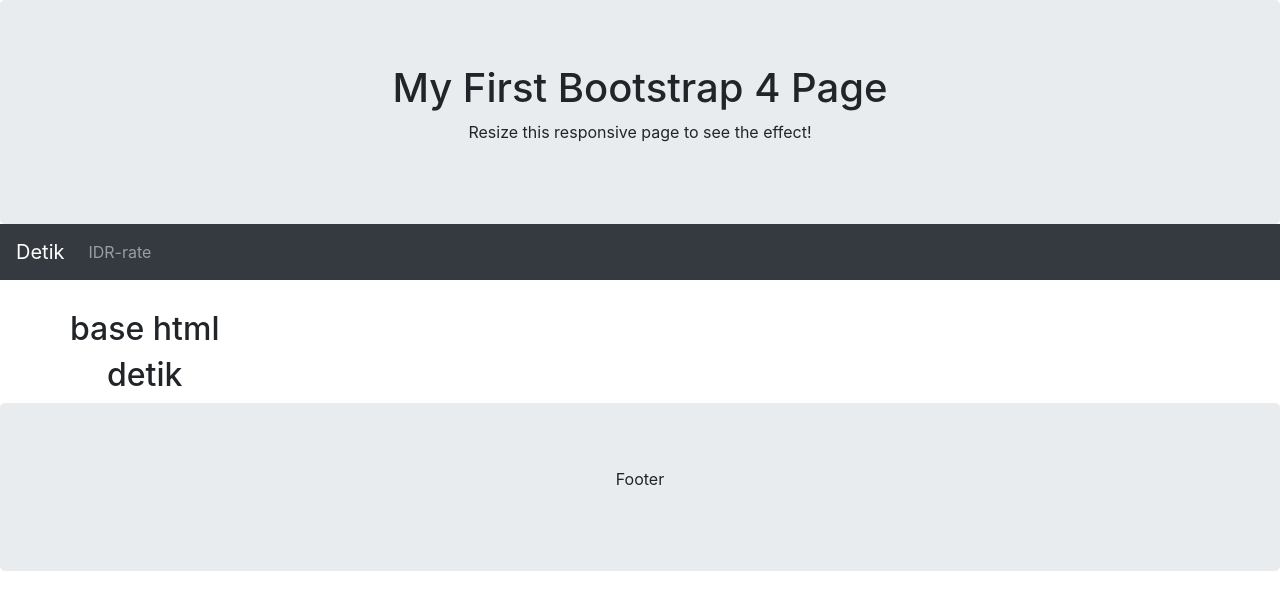
After one commit to ArisPython/scrapingDetik, a Flask app: template templates/detik.html in a window 1280 px wide. The commit adds this page. Shown: the top 610 px of the page. Run offline with Flask 2, Linux system fonts and the light colour scheme; the template is opened without the code that fills it, so the values that code supplies are empty; some libraries are stand-ins or nearby versions.

Commit message:
new commit

```diff
--- a/run_flask.py
+++ b/run_flask.py
@@ -8,7 +8,7 @@ app = Flask(__name__)
 #routing ke directory index.html
 @app.route('/')
 def home():
-    return render_template('index.html')
+    return render_template('base.html')
 
 @app.route('/detik')
 def detik_populer():
@@ -19,7 +19,13 @@ def detik_populer():
     titles_popular = populer_area.find_all(attrs={'class': 'media__title'})
     images_populer = populer_area.find_all(attrs={'class': 'media__image'})
 
-    return render_template('index.html', images_populer=images_populer)
+    return render_template('detik.html', images_populer=images_populer)
+
+@app.route('/idr_rate')
+def idr_rate():
+    url = requests.get('http://www.floatrates.com/daily/idr.json')
+    data = url.json()
+    return render_template('idr_rate.html', data_json=data.values())
 
 if __name__ == '__main__':
     app.run(debug=True)
--- /dev/null
+++ b/templates/base.html
@@ -0,0 +1,56 @@
+<!DOCTYPE html>
+<html lang="en">
+<head>
+  <title>Bootstrap 4 Website Example</title>
+  <meta charset="utf-8">
+  <meta name="viewport" content="width=device-width, initial-scale=1">
+  <link rel="stylesheet" href="https://maxcdn.bootstrapcdn.com/bootstrap/4.5.2/css/bootstrap.min.css">
+  <script src="https://ajax.googleapis.com/ajax/libs/jquery/3.5.1/jquery.min.js"></script>
+  <script src="https://cdnjs.cloudflare.com/ajax/libs/popper.js/1.16.0/umd/popper.min.js"></script>
+  <script src="https://maxcdn.bootstrapcdn.com/bootstrap/4.5.2/js/bootstrap.min.js"></script>
+  <style>
+  .fakeimg {
+    height: 200px;
+    background: #aaa;
+  }
+  </style>
+</head>
+<body>
+
+<div class="jumbotron text-center" style="margin-bottom:0">
+  <h1>My First Bootstrap 4 Page</h1>
+  <p>Resize this responsive page to see the effect!</p>
+</div>
+
+<nav class="navbar navbar-expand-sm bg-dark navbar-dark">
+  <a class="navbar-brand" href="/detik">Detik</a>
+  <button class="navbar-toggler" type="button" data-toggle="collapse" data-target="#collapsibleNavbar">
+    <span class="navbar-toggler-icon"></span>
+  </button>
+  <div class="collapse navbar-collapse" id="collapsibleNavbar">
+    <ul class="navbar-nav">
+      <li class="nav-item">
+        <a class="nav-link" href="/idr_rate">IDR-rate</a>
+      </li>
+    </ul>
+  </div>
+</nav>
+
+<div class="container" style="margin-top:30px">
+  <div class="row">
+    <div class="col-sm-64">
+      <h2>base html</h2>
+        {% block body %}
+
+        {% endblock %}
+      </div>
+    </div>
+  </div>
+</div>
+
+<div class="jumbotron text-center" style="margin-bottom:0">
+  <p>Footer</p>
+</div>
+
+</body>
+</html>
--- /dev/null
+++ b/templates/detik.html
@@ -0,0 +1,9 @@
+{% extends 'base.html' %}
+
+{% block body %}
+<h2 class="text-center">detik</h2>
+{% for i in images_populer %}
+            {{ i | safe }}
+          <a href="{{i.find('a').find('href')|safe}}">{{i.find('a').find('img')['title']|safe}}</a>
+        {% endfor %}
+{% endblock %}
```
Also changed, not shown: idr_rates_sample.py (added, +12 -0 lines), templates/idr_rate.html (added, +32 -0 lines), templates/index.html (+17 -0 lines).
